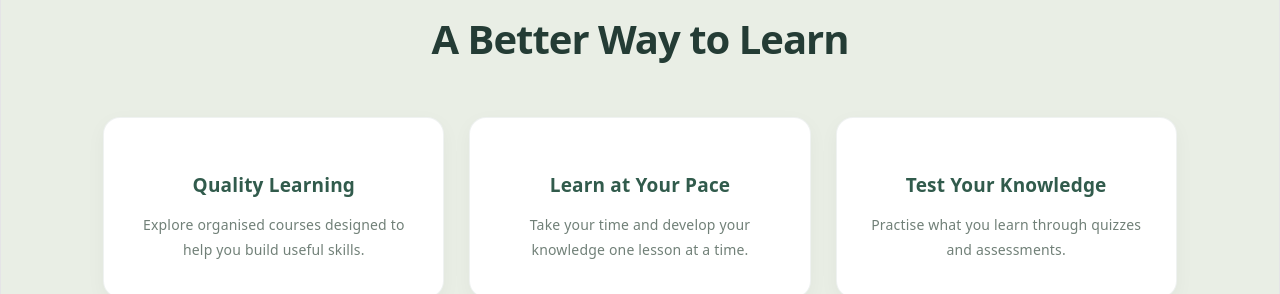
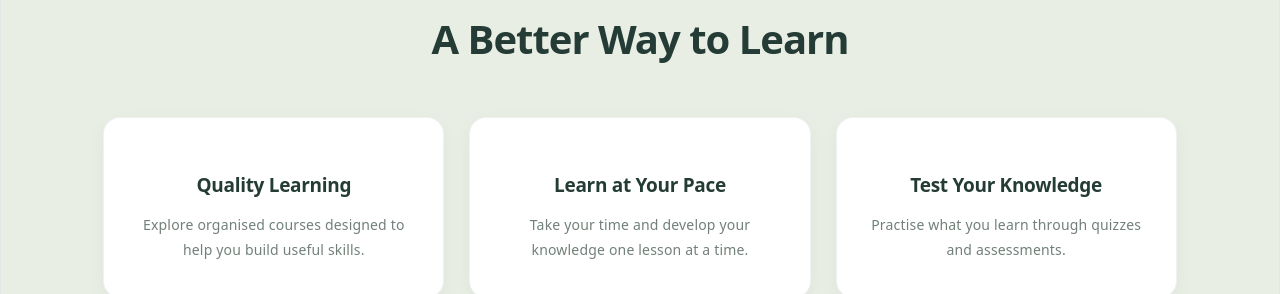
Before and after one commit to sirdrick037-svg/lms_config, a React (Vite) app in the folder lms-frontend/: page / in a window 1280 px wide. Shown: the part 1639-1933 px from the top of the page. Built offline with nearby package versions, Linux system fonts and the light colour scheme; no server answers.

Commit message:
feat: update why-grid heading styles for improved design and readability

```diff
--- a/lms-frontend/src/App.css
+++ b/lms-frontend/src/App.css
@@ -462,9 +462,12 @@
   box-shadow: 0 18px 38px rgba(36, 60, 53, 0.12);
 }
 
-.why-grid h3 {
-  color: #17365d;
+.home-page .why-grid h3 {
+  color: #243c35;
+  font-size: 20px;
+  font-weight: 700;
   margin-bottom: 15px;
+  letter-spacing: -0.3px;
 }
 
 .why-grid p {
```
